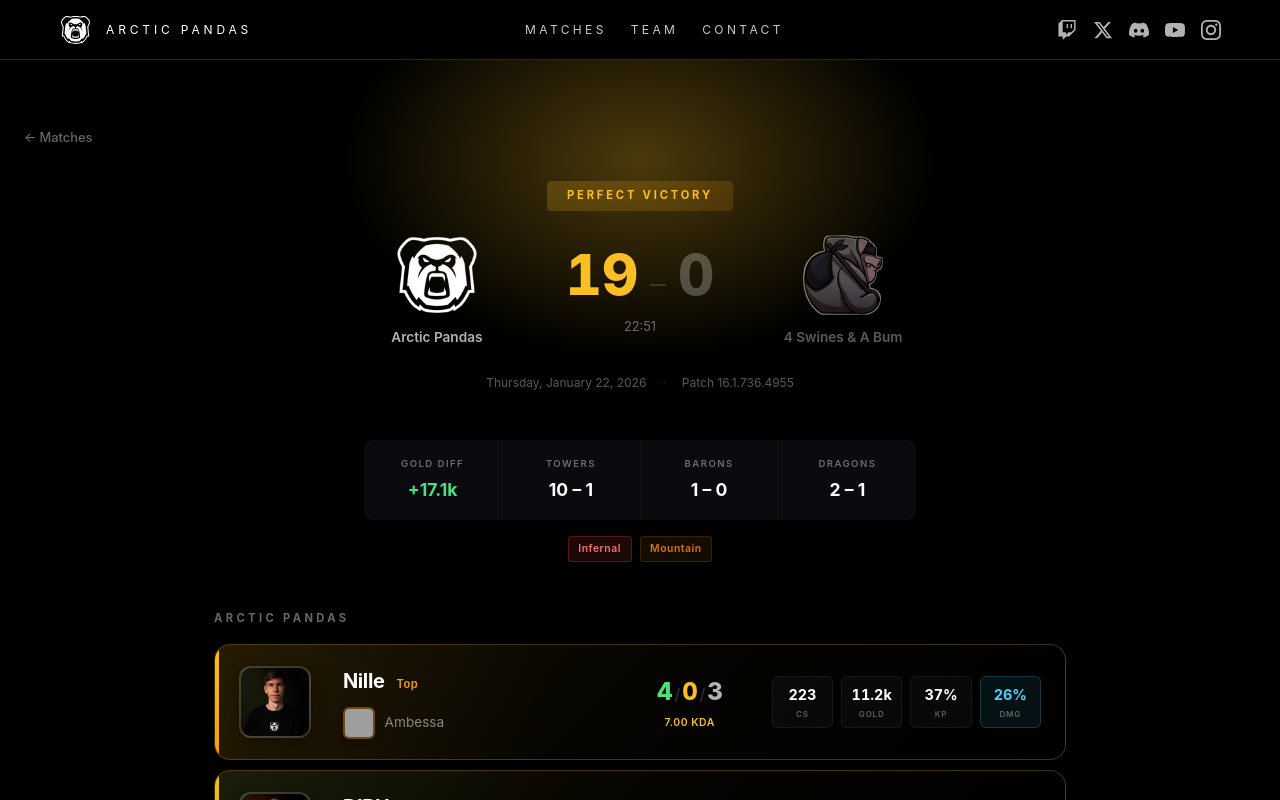
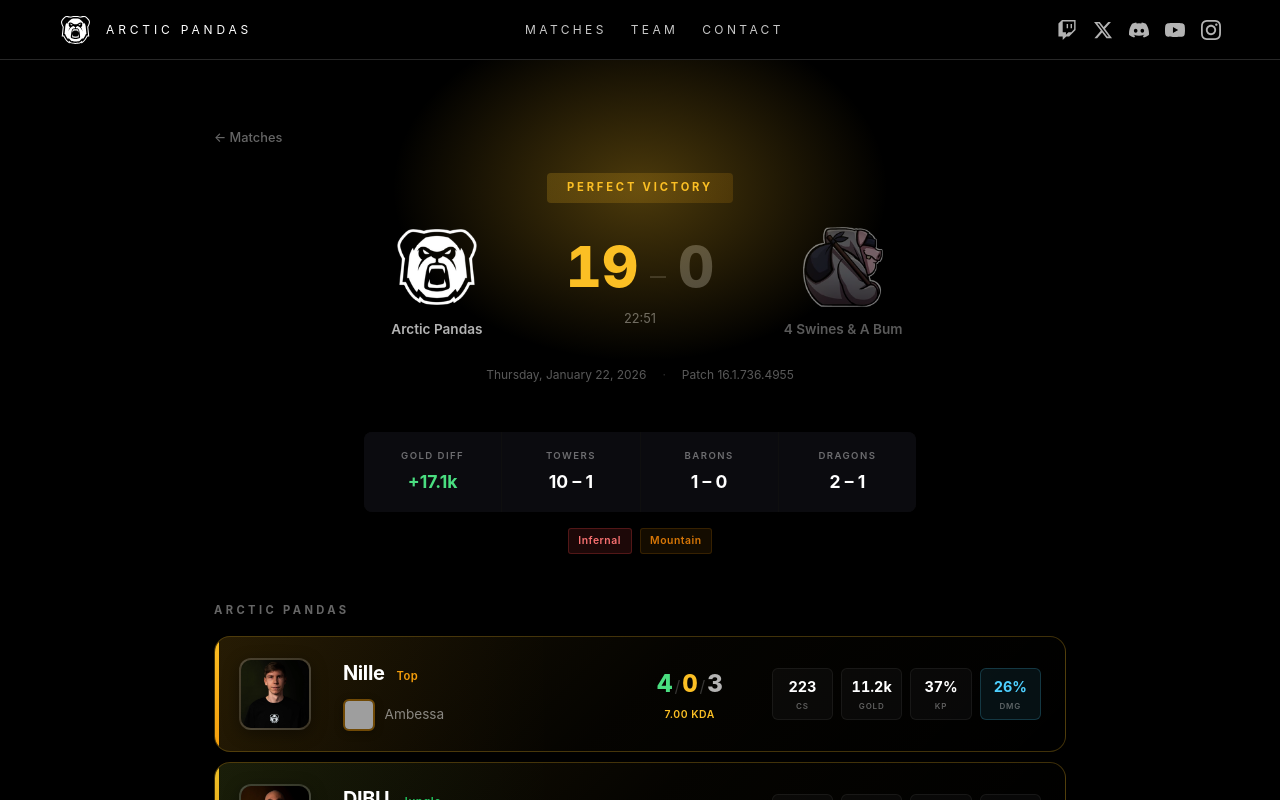
Before and after one commit to pallokala55-hash/arcticpandas, a Next.js app: page /matches/4-swines-and-a-bum in a window 1280 px wide. Shown: the top 800 px of the page. Built offline with nearby package versions, Linux system fonts and the light colour scheme; grey boxes are pictures that could not be loaded.

Commit message:
fix: match detail page alignment
- Constrain back link to content width
- Position glow relative to result label
- Consistent padding with content sections

Co-Authored-By: Claude Opus 4.5 <noreply@anthropic.com>

```diff
--- a/src/app/(site)/matches/[gameId]/page.module.css
+++ b/src/app/(site)/matches/[gameId]/page.module.css
@@ -8,20 +8,24 @@
    ======================================== */
 .hero {
   position: relative;
-  padding: 64px 24px 48px;
+  padding: 64px 0 48px;
   overflow: hidden;
+}
+
+.resultLabelWrap {
+  position: relative;
 }
 
 .heroGlow {
   position: absolute;
-  top: -100px;
+  top: 50%;
   left: 50%;
-  transform: translateX(-50%);
-  width: 600px;
-  height: 400px;
+  transform: translate(-50%, -50%);
+  width: 500px;
+  height: 350px;
   border-radius: 50%;
   pointer-events: none;
-  opacity: 0.4;
+  opacity: 0.5;
 }
 
 .main[data-result="win"] .heroGlow {
@@ -45,14 +49,20 @@
   opacity: 0.6;
 }
 
+.heroInner {
+  max-width: 900px;
+  margin: 0 auto;
+  padding: 0 24px;
+  position: relative;
+}
+
 .backLink {
-  position: relative;
   display: inline-block;
   font-size: 0.8rem;
   font-weight: 500;
   color: rgba(255, 255, 255, 0.4);
   text-decoration: none;
-  margin-bottom: 2rem;
+  margin-bottom: 1.5rem;
   transition: color 0.2s;
 }
 
@@ -695,7 +705,11 @@
    ======================================== */
 @media (max-width: 640px) {
   .hero {
-    padding: 48px 16px 32px;
+    padding: 48px 0 32px;
+  }
+
+  .heroInner {
+    padding: 0 16px;
   }
 
   .matchup {
--- a/src/app/(site)/matches/[gameId]/page.tsx
+++ b/src/app/(site)/matches/[gameId]/page.tsx
@@ -281,16 +281,18 @@ export default async function MatchDetailPage({ params }: Props) {
     <main className={styles.main} data-result={isUpcoming ? "upcoming" : apTeam.result} data-perfect={perfect} data-stomp={stomp}>
       {/* Hero */}
       <section className={styles.hero}>
-        <div className={styles.heroGlow} />
-
+        <div className={styles.heroInner}>
           <Link href="/matches" className={styles.backLink}>
             ← Matches
           </Link>
 
           <div className={styles.heroContent}>
           {/* Result Label */}
+          <div className={styles.resultLabelWrap}>
+            <div className={styles.heroGlow} />
             <div className={styles.resultLabel}>
               {getResultLabel(isUpcoming, perfect, stomp, isWin)}
+            </div>
           </div>
 
           {/* Matchup */}
@@ -344,6 +346,7 @@ export default async function MatchDetailPage({ params }: Props) {
           <div className={styles.heroMeta}>
             <span>{dateStr}</span>
             {game.patch && <span>Patch {game.patch}</span>}
+          </div>
         </div>
         </div>
       </section>
```
Lines whose indentation alone changed are shown as unchanged.
